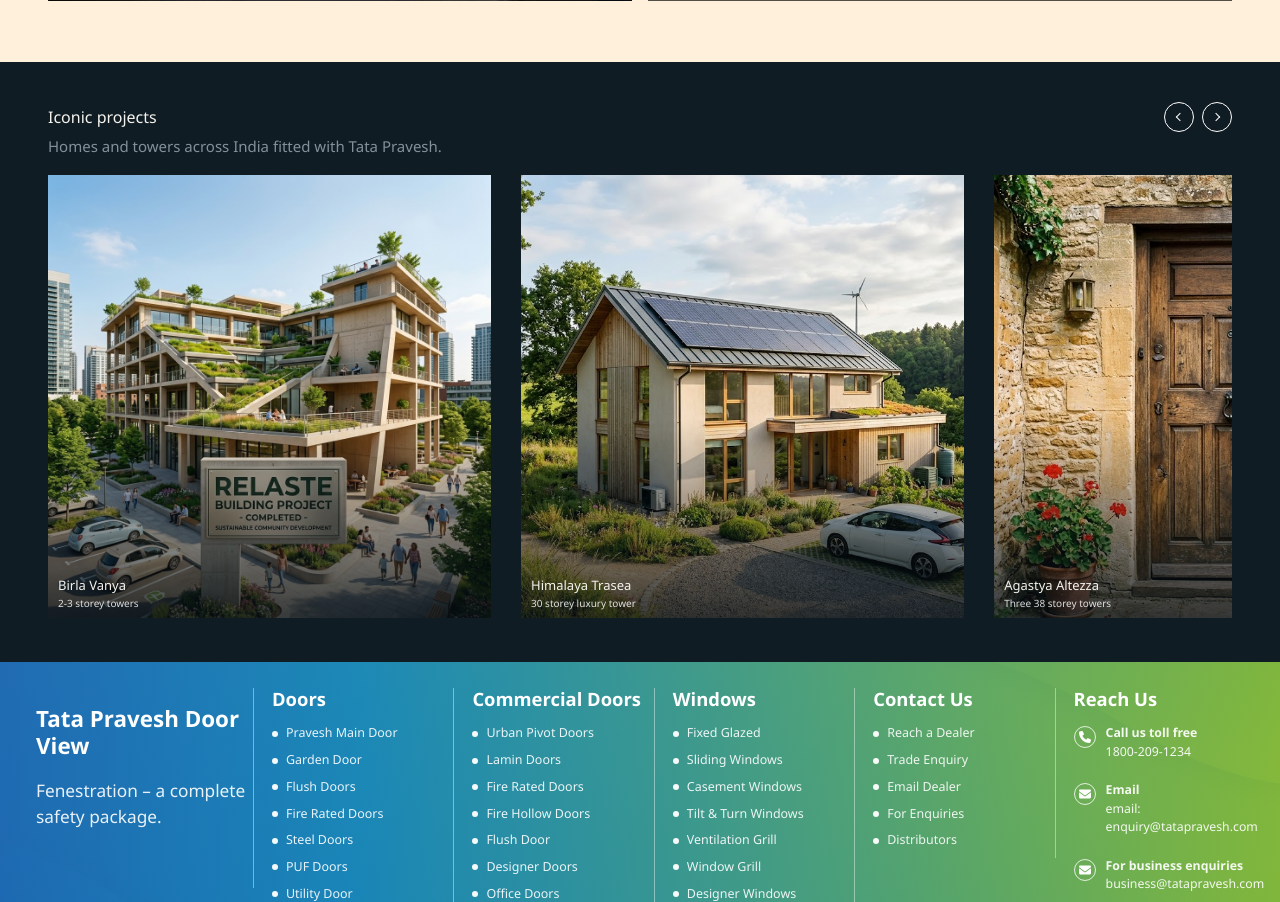
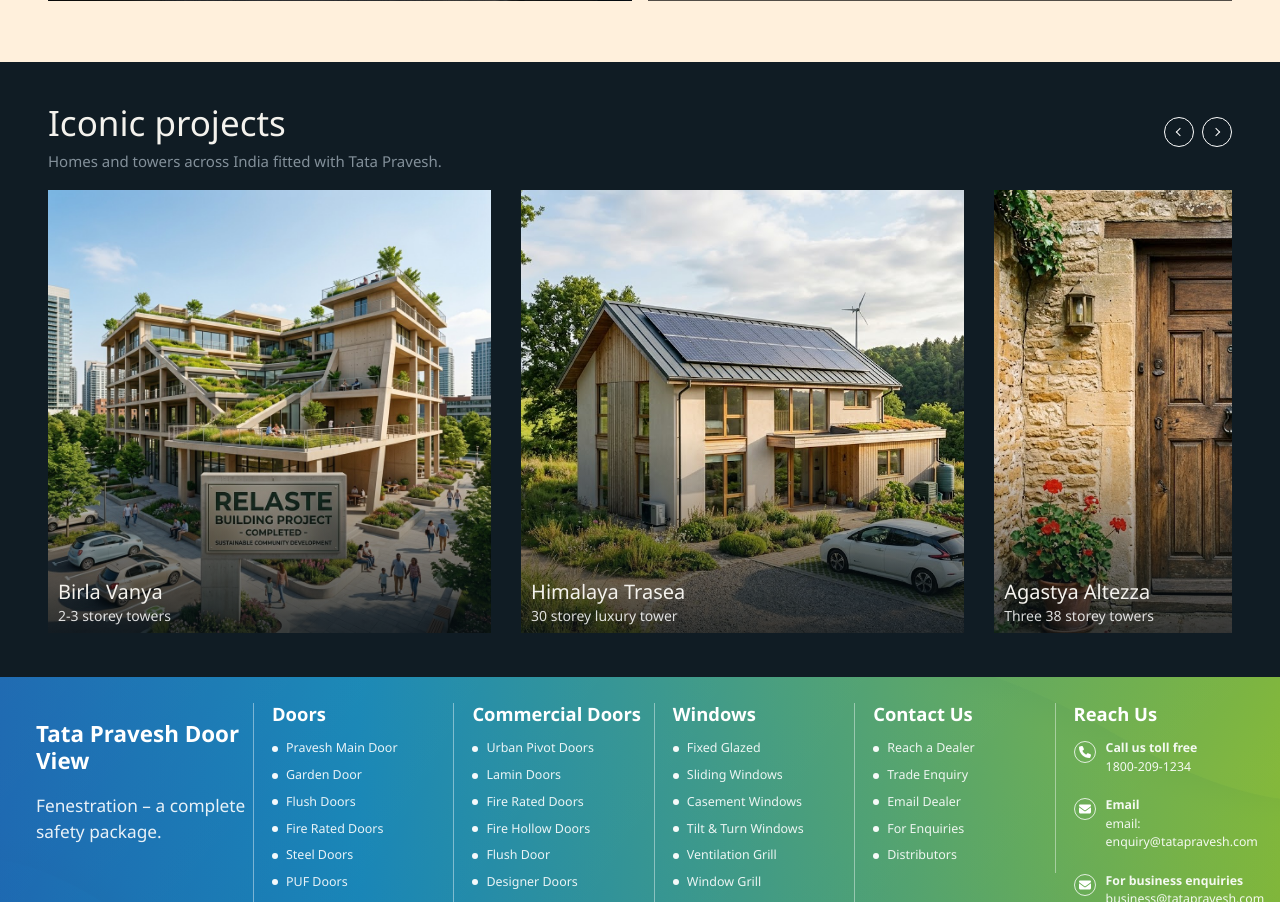
Before and after one commit to asimd2472/tp_next_new, a Next.js app: page / in a window 1280 px wide. Shown: the part 1263-2165 px from the top of the page. Built offline with nearby package versions, Linux system fonts and the light colour scheme.

Commit message:
project donr

```diff
--- a/src/components/Projects/projects.css
+++ b/src/components/Projects/projects.css
@@ -18,7 +18,7 @@
   margin-bottom: 18px;
 }
 
-.prkinkojects__heading h2 {
+.projects__heading h2 {
   margin: 0;
   font-size: 35px;
   font-weight: 500;
@@ -110,7 +110,7 @@
 
 .projects__copy h3 {
   margin: 0 0 3px;
-  font-size: clamp(8px, 1.1vw, 13px);
+  font-size: 20px;
   font-weight: 400;
   line-height: 1.2;
 }
@@ -118,7 +118,7 @@
 .projects__copy p {
   margin: 0;
   color: rgba(255, 255, 255, .85);
-  font-size: clamp(6px, .8vw, 10px);
+  font-size: 14px;
   line-height: 1.25;
 }
 
```
